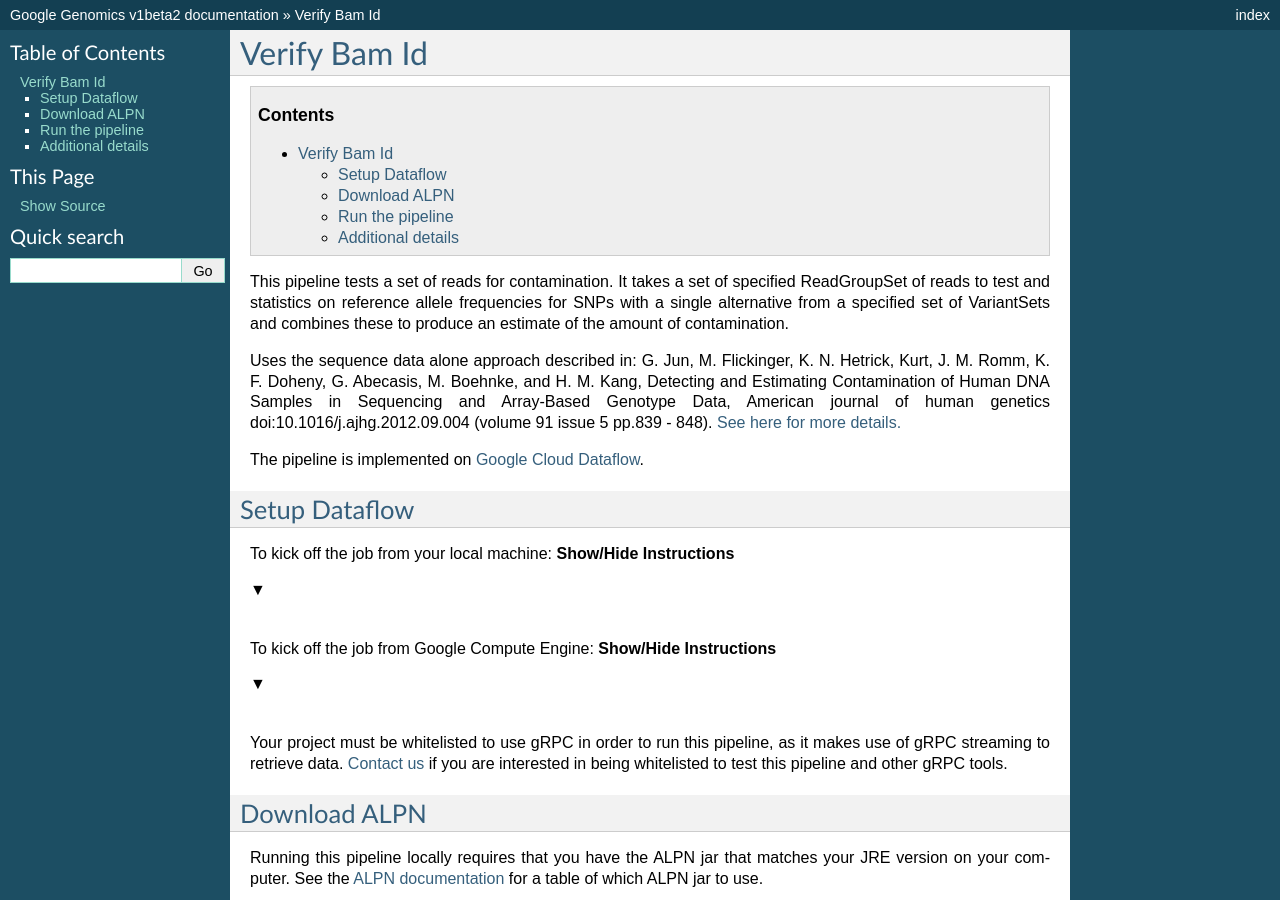
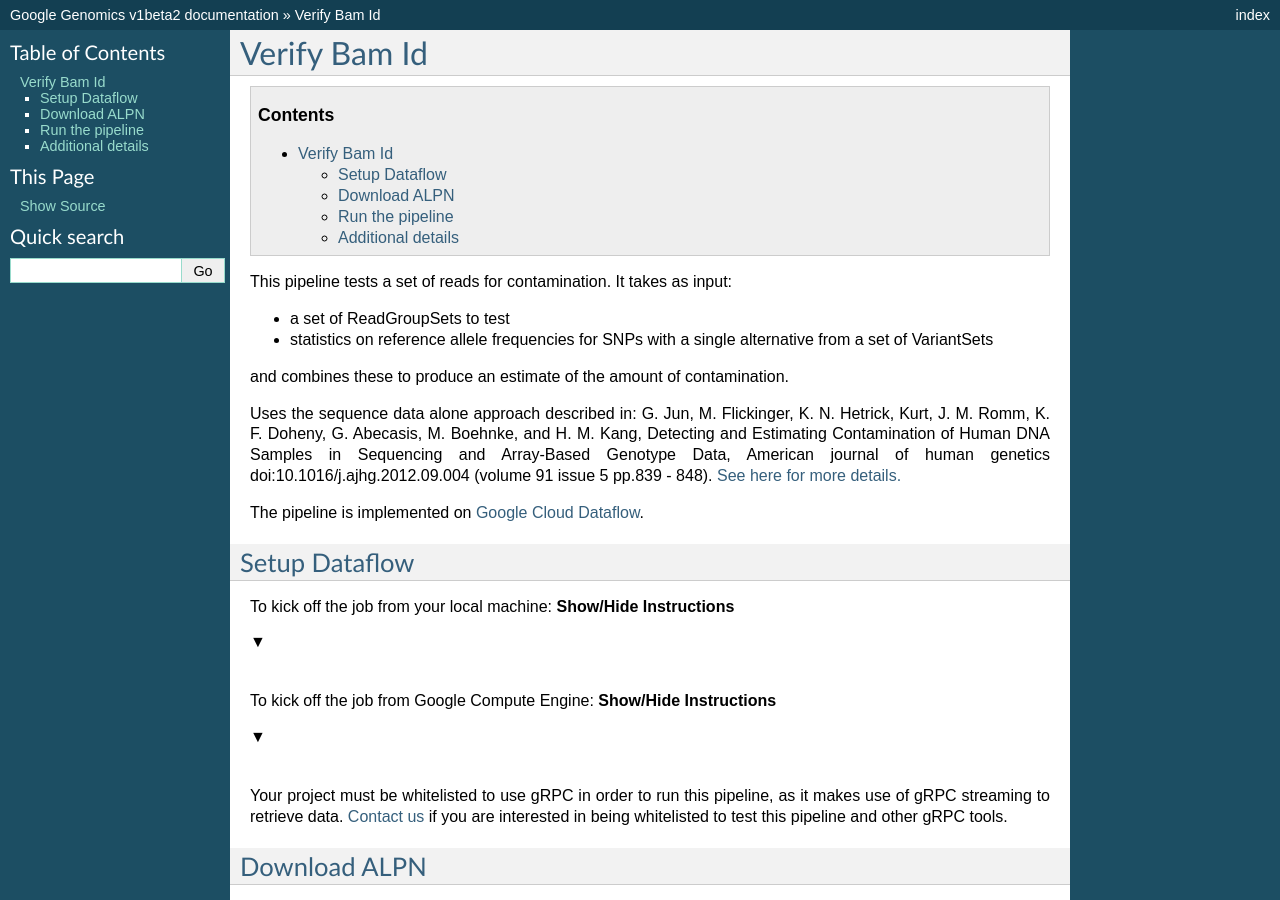
Before and after one commit to googlegenomics/readthedocs, a Sphinx documentation site: the page built from docs/source/use_cases/perform_quality_control_checks/verify_bam_id.rst, in a window 1280 px wide and 900 px high. Built offline with Sphinx 7.4.7, drawn with Linux system fonts in a browser that asks for light colours.

Commit message:
Add NCBI Blast.

```diff
--- a/docs/source/conf.py
+++ b/docs/source/conf.py
@@ -143,6 +143,7 @@ rst_epilog = """
 
 .. ### Deep links into the Developers Console
 .. _Project List: https://console.developers.google.com/project
+.. _click-to-deploy NCBI BLAST: https://console.developers.google.com/project/_/launcher/details/click-to-deploy-images/ncbiblast
 
 .. ### Deep links into cloud.google.com documentation
 .. _Compute Engine resource quota: https://cloud.google.com/compute/docs/resource-quotas
@@ -161,6 +162,7 @@ rst_epilog = """
 .. ### Open ecosystem links
 .. _Apache Spark: https://spark.apache.org/
 .. _Apache Hadoop: https://hadoop.apache.org/
+.. _NCBI BLAST: http://blast.ncbi.nlm.nih.gov/Blast.cgi
 .. _Elasticluster: https://elasticluster.readthedocs.org
 .. _Elasticluster repo: https://github.com/gc3-uzh-ch/elasticluster
 .. _Grid Engine: http://gridengine.info/
--- a/docs/source/index.rst
+++ b/docs/source/index.rst
@@ -18,8 +18,7 @@ Here you will find task-oriented documentation.  What do you want to do today?
   use_cases/annotate_variants/index
   use_cases/analyze_reads/index
   use_cases/analyze_variants/index
-  use_cases/run_picard_and_gatk/index
-  use_cases/setup_gridengine_cluster_on_compute_engine/index
+  use_cases/run_familiar_tools/index
   use_cases/build_your_own_api_client/index
   workshops/index
   mailinglist
--- a/docs/source/use_cases/perform_quality_control_checks/verify_bam_id.rst
+++ b/docs/source/use_cases/perform_quality_control_checks/verify_bam_id.rst
@@ -6,10 +6,12 @@ Verify Bam Id
 
 .. contents::
 
-This pipeline tests a set of reads for contamination.  It takes a set of specified ReadGroupSet
-of reads to test and statistics on reference allele frequencies for SNPs with a single alternative
-from a specified set of VariantSets and combines these to produce an estimate of the amount of
-contamination.
+This pipeline tests a set of reads for contamination. It takes as input:
+
+* a set of ReadGroupSets to test
+* statistics on reference allele frequencies for SNPs with a single alternative from a set of VariantSets
+
+and combines these to produce an estimate of the amount of contamination.
 
 Uses the sequence data alone approach described in:
 G. Jun, M. Flickinger, K. N. Hetrick, Kurt, J. M. Romm, K. F. Doheny, G. Abecasis, M. Boehnke, and
```
Also changed, not shown: docs/source/use_cases/run_familiar_tools/index.rst (added, +31 -0 lines), docs/source/use_cases/run_familiar_tools/ncbiblast.rst (added, +24 -0 lines).
